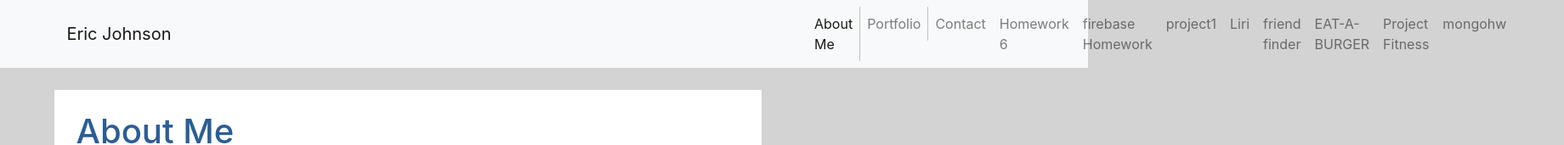
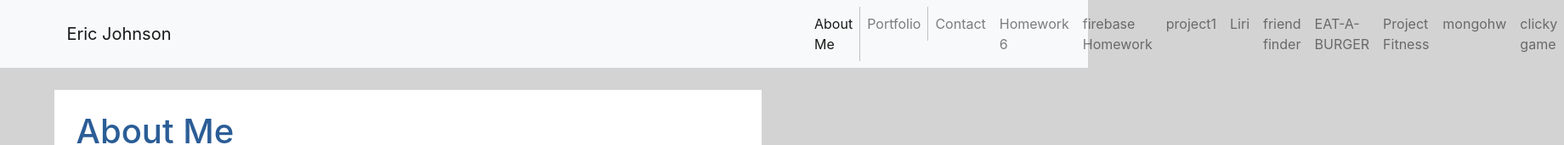
Before and after one commit to ejohn156/Bootstrap-Portfolio, a plain HTML site: page index.html in a window 1280 px wide. Shown: the top 171 px of the page at 85% size, 1840 px wide, since content can reach past the window. Drawn offline with nearby package versions, Linux system fonts and the light colour scheme.

Commit message:
added clicky game

```diff
--- a/index.html
+++ b/index.html
@@ -67,6 +67,10 @@
                                 <li class="nav-item">
                                     <a class="nav-link" href="https://calm-temple-16735.herokuapp.com/">mongohw</a>
                                 </li>
+                                <li class="nav-item">
+                                    <a class="nav-link" href="https://ejohn156.github.io/clickygame/">clicky game</a>
+                                </li>
+
                   </ul>
                   </div>
                 </div>
```
